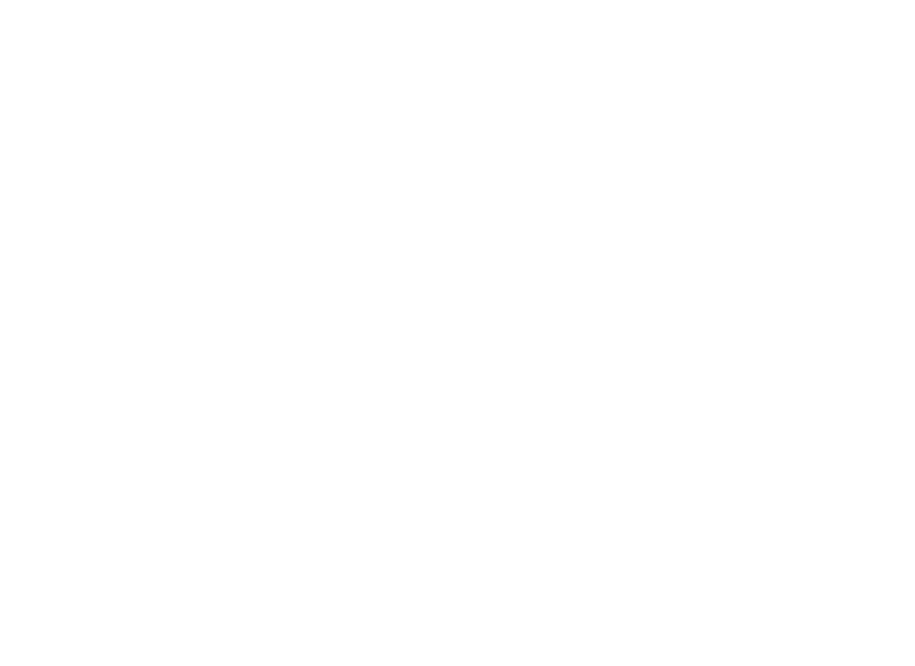
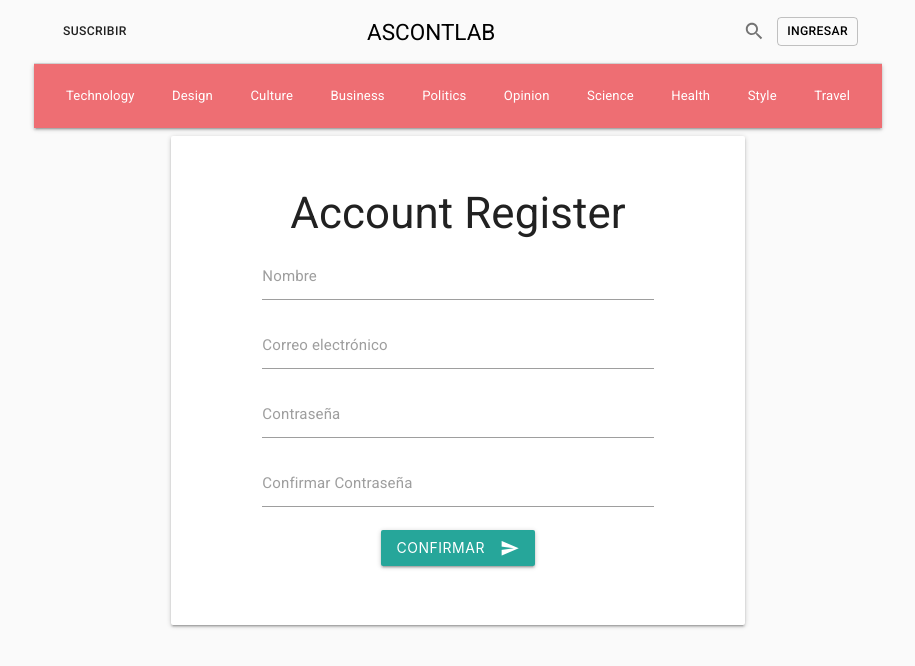
Before and after one commit to Alejandrehl/mern-stack-base, a React (Create React App) app in the folder client/: page /register in a window 1280 px wide. Shown: the top 666 px of the page, without its empty margins (182-1097 px from the left). Built offline with nearby package versions, Linux system fonts and the light colour scheme.

Commit message:
Navbar mejorada

```diff
--- a/client/src/App.js
+++ b/client/src/App.js
@@ -2,6 +2,10 @@
 import { BrowserRouter as Router, Route, Switch } from 'react-router-dom'
 import Alerts from './components/layouts/Alerts'
 import Landing from './components/pages/landing/Landing'
+import Home from './components/pages/Home'
+import Navbar from './components/layouts/Navbar'
+import Register from './components/auth/Register';
+import Login from './components/auth/Login';
 
 import ArticleState from './context/article/ArticleState'
 import AuthState from './context/auth/AuthState'
@@ -27,11 +31,17 @@
         <AlertState>
           <Router>
             <Fragment>
-              <div className="row">
-                <Alerts />
-                <Switch>
-                  <Route exact path='/' component={Landing} />
-                </Switch>
+              <div className="container">
+                <div className="row">
+                  <Navbar />
+                  <Alerts />
+                  <Switch>
+                    <Route exact path="/" component={Home} />
+                    <Route exact path='/landing' component={Landing} />
+                    <Route exact path='/register' component={Register} />
+                    <Route exact path='/login' component={Login} />
+                  </Switch>
+                </div>
               </div>
             </Fragment>
           </Router>
--- a/client/src/components/articles/ArticleItem.js
+++ b/client/src/components/articles/ArticleItem.js
@@ -1,6 +1,5 @@
 import React, { Fragment, useContext } from 'react'
 import { Link } from 'react-router-dom'
-import corporateAgent from '../../assets/images/corporate-agent.jpg'
 import PropTypes from 'prop-types'
 import ArticleContext from '../../context/article/articleContext'
 
@@ -18,10 +17,7 @@
         <Fragment>
             <div className="col s12">
                 <div className="card">
-                    <div className="card-image">
-                        <img src={corporateAgent} alt="Business" />
-                        <span className="card-title truncate">{title}</span>
-                    </div>
+                    <h4>{title}</h4>
                     <div className="card-content">
                         <p className="truncate">{content}</p>
                     </div>
--- a/client/src/components/layouts/Navbar.js
+++ b/client/src/components/layouts/Navbar.js
@@ -3,10 +3,20 @@
 import { Link } from 'react-router-dom'
 import AuthContext from '../../context/auth/authContext'
 import ArticleContext from '../../context/article/articleContext'
+import CssBaseline from '@material-ui/core/CssBaseline';
+import Toolbar from '@material-ui/core/Toolbar';
+import IconButton from '@material-ui/core/IconButton';
+import SearchIcon from '@material-ui/icons/Search';
+import Typography from '@material-ui/core/Typography';
+import MaterialLink from '@material-ui/core/Link';
+import Button from '@material-ui/core/Button';
+import { makeStyles } from '@material-ui/core/styles';
+import Container from '@material-ui/core/Container';
 
 const Navbar = ({ title, icon }) => {
+    const classes = useStyles();
     const authContext = useContext(AuthContext)
-    const { isAuthenticated, logout, user } = authContext
+    const { isAuthenticated, logout } = authContext
 
     const articleContext = useContext(ArticleContext)
     const { clearArticles } = articleContext
@@ -16,46 +26,71 @@
         clearArticles()
     }
 
-    const authLinks = (
-        <Fragment>
-            <li>Hola {user && user.name }</li>
-            <li>
-                <a onClick={onLogout} href="#!">
-                    <i className="material-icons">exit_to_app</i>
-                </a>
-            </li>
-        </Fragment>
-    );
-
-    const guestLinks = (
-        <Fragment>
-            <li><Link to="/about">Quienes Somos</Link></li>
-            <li><Link to="/services">Servicios</Link></li>
-            <li><Link to="/articles">Artículos</Link></li>
-            <li><Link to="/login">Acceder</Link></li>
-            <li><Link to="/register">Registrar</Link></li>
-        </Fragment>
-    );
+    const sections = [
+        'Technology',
+        'Design',
+        'Culture',
+        'Business',
+        'Politics',
+        'Opinion',
+        'Science',
+        'Health',
+        'Style',
+        'Travel',
+      ];
 
     return (
         <Fragment>
-            <nav className="blue" role="navigation">
-                <div className="nav-wrapper container">
-                    <a id="logo-container" href="/" className="brand-logo">
-                        Logo
-                    </a>
-                <ul className="right hide-on-med-and-down">
-                    { isAuthenticated ? authLinks : guestLinks }
-                </ul>
-
-                <ul id="nav-mobile" className="sidenav">
-                    { isAuthenticated ? authLinks : guestLinks }
-                </ul>
-                <a href="#" data-target="nav-mobile" className="sidenav-trigger">
-                    <i className="material-icons">menu</i>
-                </a>
-                </div>
-            </nav>
+            <Container maxWidth="lg">
+                <CssBaseline />
+                    <Toolbar className={classes.toolbar}>
+                        { !isAuthenticated ?
+                            <Button size="small">
+                                Suscribir
+                            </Button> :
+                            <Button size="small">
+                                Crear Artículo
+                            </Button>
+                        }
+                        <Typography
+                            component="h2"
+                            variant="h5"
+                            color="inherit"
+                            align="center"
+                            noWrap
+                            className={classes.toolbarTitle}
+                        >
+                            <Link to="/" className="black-text">{title}</Link>
+                        </Typography>
+                        <IconButton>
+                            <SearchIcon />
+                        </IconButton>
+                        { !isAuthenticated ?
+                            <Button variant="outlined" size="small">
+                                <Link to="/login" className="black-text">Ingresar</Link>
+                            </Button> :
+                            <Fragment>
+                                <Button variant="outlined" size="small" onClick={ onLogout }>
+                                    Desconectar
+                                </Button>
+                            </Fragment>
+                        }
+                    </Toolbar>
+                    <Toolbar component="nav" variant="dense" className={classes.toolbarSecondary}>
+                        {sections.map(section => (
+                            <MaterialLink
+                            color="inherit"
+                            noWrap
+                            key={section}
+                            variant="body2"
+                            href="#"
+                            className={classes.toolbarLink}
+                            >
+                            {section}
+                            </MaterialLink>
+                        ))}
+                    </Toolbar>
+            </Container>
         </Fragment>
     )
 }
@@ -66,8 +101,79 @@
 }
 
 Navbar.defaultProps = {
-    title: 'MERN Stack Base',
+    title: 'ASCONTLAB',
     icon: 'account_balance'
 }
 
+const useStyles = makeStyles(theme => ({
+    toolbar: {
+      borderBottom: `1px solid ${theme.palette.divider}`,
+    },
+    toolbarTitle: {
+      flex: 1,
+    },
+    toolbarSecondary: {
+      justifyContent: 'space-between',
+      overflowX: 'auto',
+    },
+    toolbarLink: {
+      padding: theme.spacing(1),
+      flexShrink: 0,
+    },
+    mainFeaturedPost: {
+      position: 'relative',
+      backgroundColor: theme.palette.grey[800],
+      color: theme.palette.common.white,
+      marginBottom: theme.spacing(4),
+      backgroundImage: 'url(https://source.unsplash.com/user/erondu)',
+      backgroundSize: 'cover',
+      backgroundRepeat: 'no-repeat',
+      backgroundPosition: 'center',
+    },
+    overlay: {
+      position: 'absolute',
+      top: 0,
+      bottom: 0,
+      right: 0,
+      left: 0,
+      backgroundColor: 'rgba(0,0,0,.3)',
+    },
+    mainFeaturedPostContent: {
+      position: 'relative',
+      padding: theme.spacing(3),
+      [theme.breakpoints.up('md')]: {
+        padding: theme.spacing(6),
+        paddingRight: 0,
+      },
+    },
+    mainGrid: {
+      marginTop: theme.spacing(3),
+    },
+    card: {
+      display: 'flex',
+    },
+    cardDetails: {
+      flex: 1,
+    },
+    cardMedia: {
+      width: 160,
+    },
+    markdown: {
+      ...theme.typography.body2,
+      padding: theme.spacing(3, 0),
+    },
+    sidebarAboutBox: {
+      padding: theme.spacing(2),
+      backgroundColor: theme.palette.grey[200],
+    },
+    sidebarSection: {
+      marginTop: theme.spacing(3),
+    },
+    footer: {
+      backgroundColor: theme.palette.background.paper,
+      marginTop: theme.spacing(8),
+      padding: theme.spacing(6, 0),
+    },
+  }));
+
 export default Navbar
```
